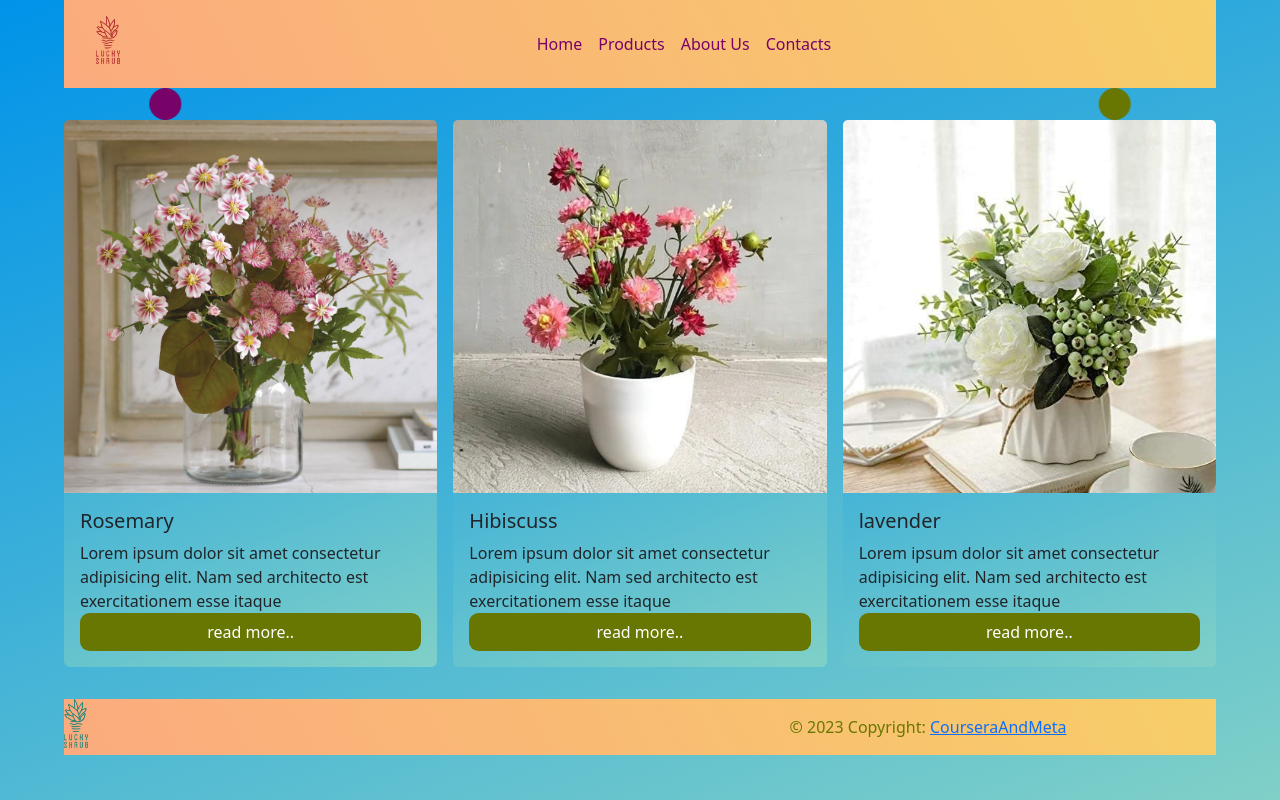
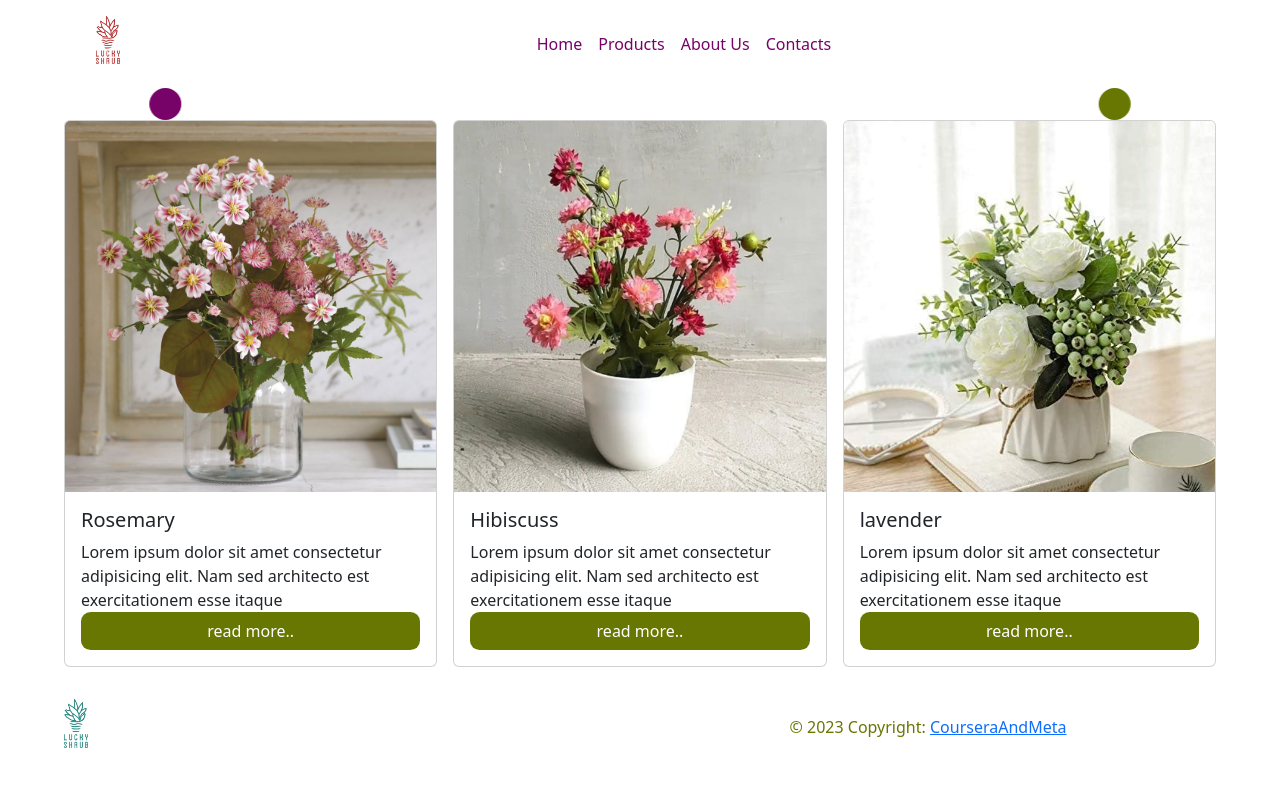
Before and after one commit to nutedabb/courseraCssAs, a plain HTML site: page index.html in a window 1280 px wide. Drawn offline with nearby package versions, Linux system fonts and the light colour scheme.

Commit message:
changed the colour to white again

```diff
--- a/style.css
+++ b/style.css
@@ -27,9 +27,6 @@ body{
     flex-direction: column;
     max-width: 90vw;
     margin-inline: auto;
-    background-color: #0093E9;
-    background-image: linear-gradient(160deg, #0093E9 0%, #80D0C7 100%);
-
 
 }
 @keyframes animate {
@@ -47,10 +44,7 @@ body{
 header{
     display: flex;
     width: auto;
-    background-color: #FBAB7E;
-background-image: linear-gradient(62deg, #FBAB7E 0%, #F7CE68 100%);
-
-
+    background-color: var(--clrwhite);
     padding-block-end: 1rem;
     padding-inline-start: 1rem;
     justify-content: space-between;
@@ -135,13 +129,6 @@ main{
 
 
 }
-.card{
-    background-color: #0093E9;
-background-image: linear-gradient(160deg, #0093E9 0%, #80D0C7 100%);
-border:#0093E9;
-
-
-}
 .card a{
     background-color: var(--clrHighligh);
     border-radius: .6rem;
@@ -162,8 +149,5 @@ footer img{
 footer{
     font-weight: var(--fthin);
     color: var(--clrHighligh);
-    background-color: #FBAB7E;
-    background-image: linear-gradient(62deg, #FBAB7E 0%, #F7CE68 100%);
-
-
+    background-color: var(--clrwhite);
 }
```
